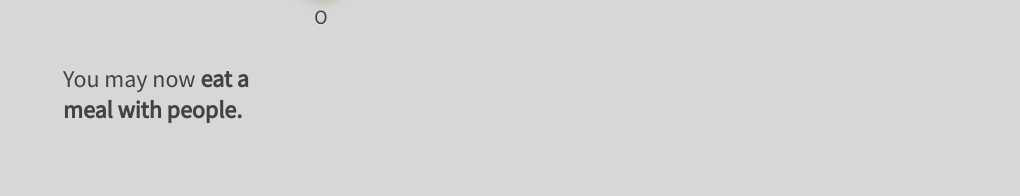
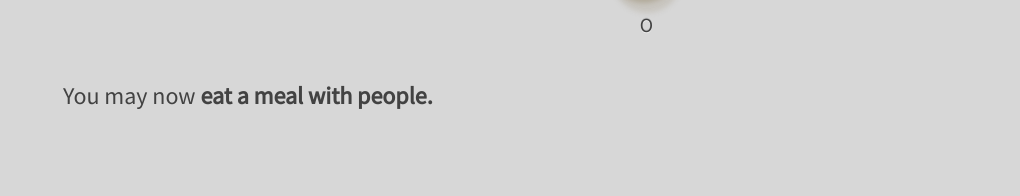
Before and after one commit to ChildishGiant/people-toggle, a plain HTML site: page index.html in a window 1280 px wide. Shown: the part 424-620 px from the top of the page, without its empty margins (260-1280 px from the left). Drawn offline with nearby package versions, Linux system fonts and the light colour scheme.

Commit message:
fixed it so it work good.

```diff
--- a/index.html
+++ b/index.html
@@ -17,7 +17,7 @@
         </td>
       </tr>
       <tr>
-        <td id="answer" >
+        <td id="answer" colspan="2">
           <h2>You may now <span id="task">Loading...</span></h2>
         </td>
       </tr>
--- a/jssource.js
+++ b/jssource.js
@@ -1,7 +1,7 @@
 var withTasks = ["get married","eat a meal with people"];
 
 var withoutTasks = ["frolick in public parks naked",
-"dress how you like without being judged",];
+"dress how you like without being judged"];
 
 
 function gen(){
--- a/style.css
+++ b/style.css
@@ -21,7 +21,7 @@ table{
   height: 40%;
   position: absolute;
   top: 30%;
-  width: 50%;
+  width: 100%;
   padding-left: 25%;
   padding-right: 25%;
   padding-top: 0;
```
